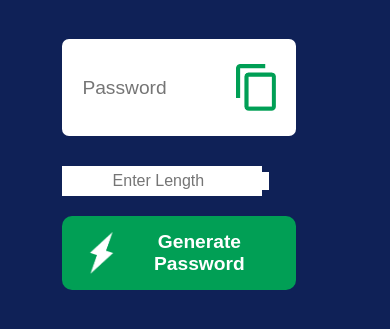
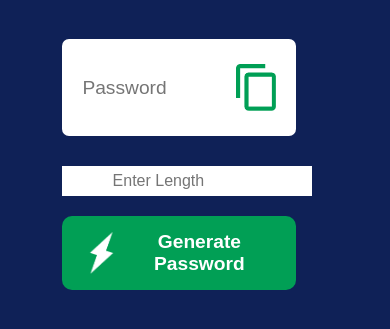
Before and after one commit to charanpreet01/Random-Password-Generator, a plain HTML site: page index.html in a window 390 px wide. Shown: the part 147-476 px from the top of the page. Drawn offline with Linux system fonts and the light colour scheme.

Commit message:
css updated

```diff
--- a/style.css
+++ b/style.css
@@ -95,6 +95,10 @@ body{
     .container{
         margin: 16%;
     }
+
+    .length{
+        width: 250px;
+    }
 }
 
 @media (max-width:450px) {
```
